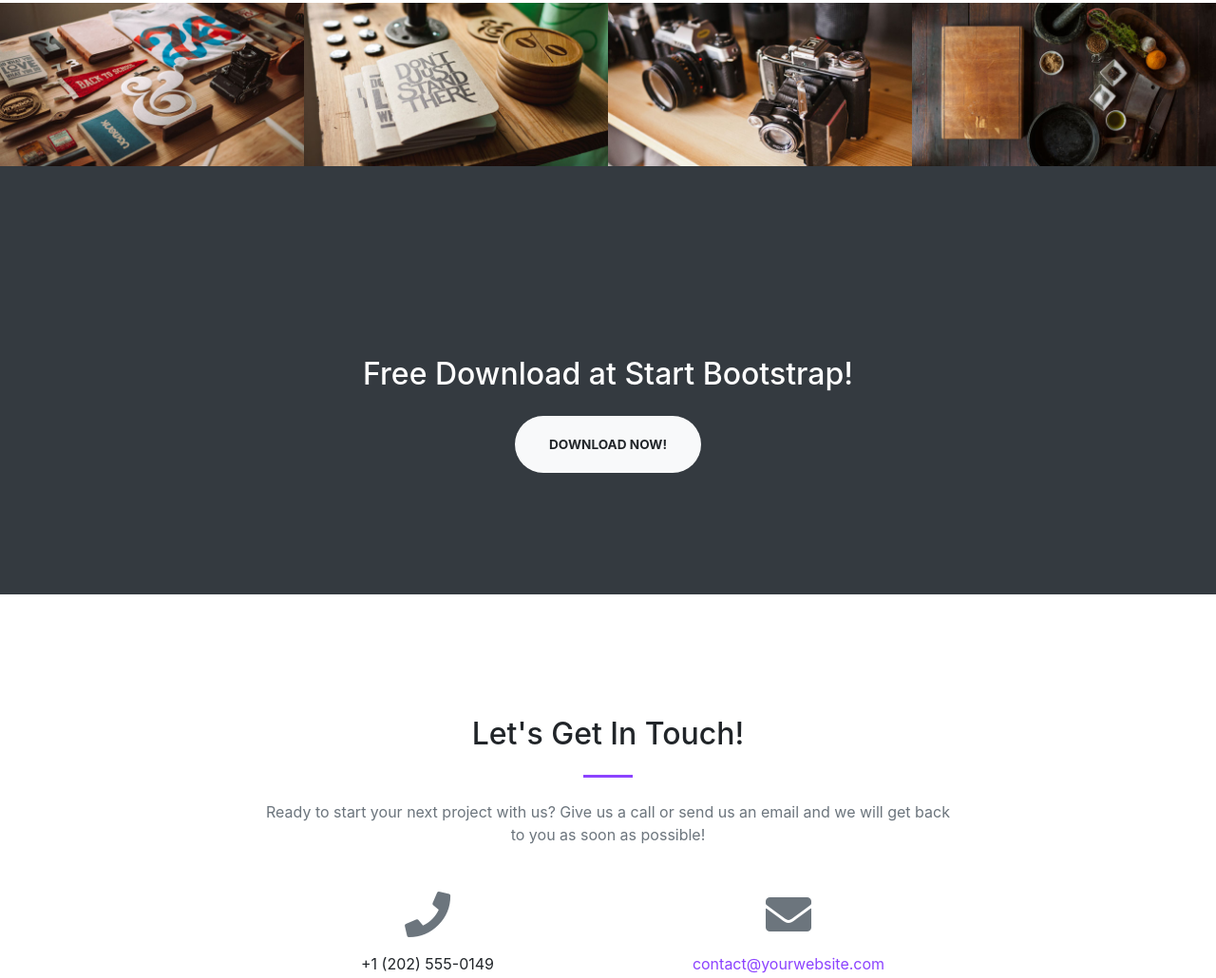
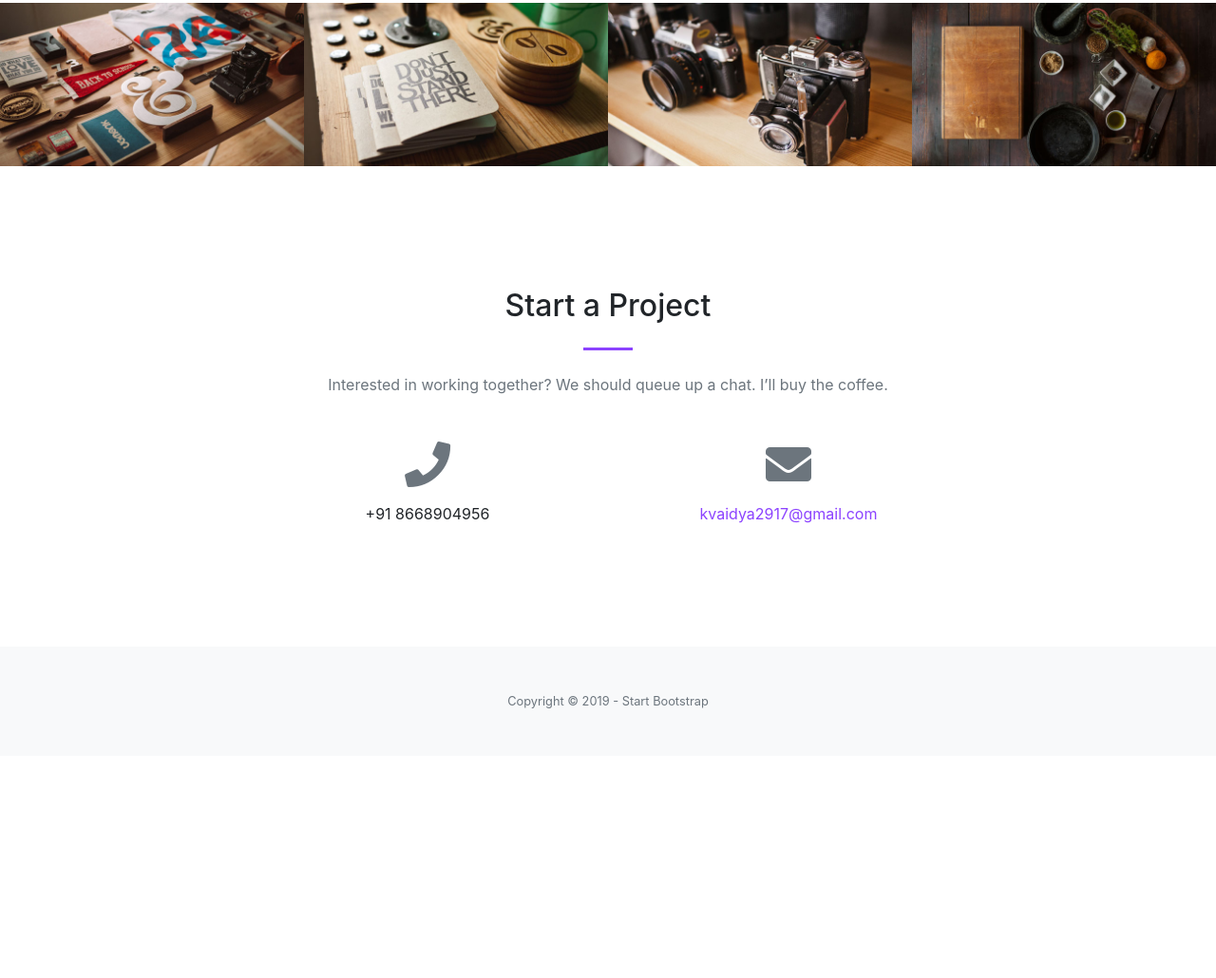
Before and after one commit to kunxlv/ikunalv.github.io, a website with bundled scripts: page index.html in a window 1280 px wide. Shown: the part 1841-2871 px from the top of the page at 95% size. After the commit the page ends 2637 px from the top, so only its background shows below. Built offline with nearby package versions, Linux system fonts and the light colour scheme.

Commit message:
Update index.html

```diff
--- a/index.html
+++ b/index.html
@@ -180,33 +180,26 @@
     </div>
   </section>
 
-  <!-- Call to Action Section -->
-  <section class="page-section bg-dark text-white">
-    <div class="container text-center">
-      <h2 class="mb-4">Free Download at Start Bootstrap!</h2>
-      <a class="btn btn-light btn-xl" href="https://startbootstrap.com/themes/creative/">Download Now!</a>
-    </div>
-  </section>
 
   <!-- Contact Section -->
   <section class="page-section" id="contact">
     <div class="container">
       <div class="row justify-content-center">
         <div class="col-lg-8 text-center">
-          <h2 class="mt-0">Let's Get In Touch!</h2>
+          <h2 class="mt-0">Start a Project</h2>
           <hr class="divider my-4">
-          <p class="text-muted mb-5">Ready to start your next project with us? Give us a call or send us an email and we will get back to you as soon as possible!</p>
+          <p class="text-muted mb-5">Interested in working together? We should queue up a chat. I’ll buy the coffee.</p>
         </div>
       </div>
       <div class="row">
         <div class="col-lg-4 ml-auto text-center">
           <i class="fas fa-phone fa-3x mb-3 text-muted"></i>
-          <div>+1 (202) 555-0149</div>
+          <div>+91 8668904956</div>
         </div>
         <div class="col-lg-4 mr-auto text-center">
           <i class="fas fa-envelope fa-3x mb-3 text-muted"></i>
           <!-- Make sure to change the email address in anchor text AND the link below! -->
-          <a class="d-block" href="mailto:contact@yourwebsite.com">contact@yourwebsite.com</a>
+          <a class="d-block" href="mailto:contact@yourwebsite.com">kvaidya2917@gmail.com</a>
         </div>
       </div>
     </div>
```
